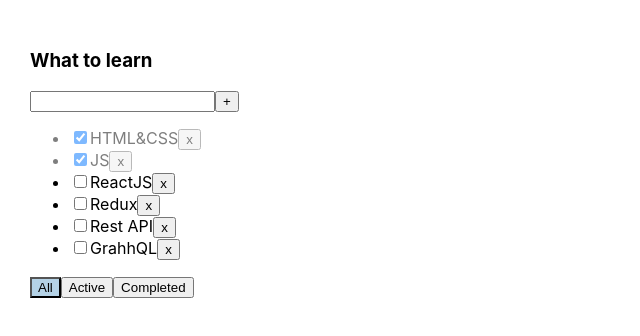
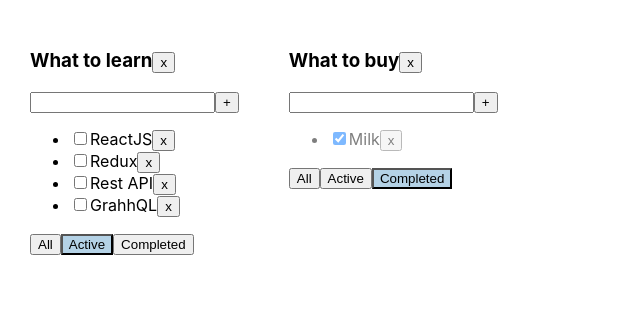
Before and after one commit to faniblim/todolist_2, a React (Create React App) app: page / in a window 1280 px wide. Shown: the top 336 px of the page, without its empty margins (0-640 px from the left). Built offline with nearby package versions, Linux system fonts and the light colour scheme.

Commit message:
todolist_5

```diff
--- a/src/App.tsx
+++ b/src/App.tsx
@@ -1,66 +1,106 @@
-import React, { useState } from "react";
+import React, {useState} from "react";
 import "./App.css";
-import { TaskType, Todolist } from "./Todolist";
-import { v1 } from "uuid";
+import {TaskType, Todolist} from "./Todolist";
+import {v1} from "uuid";
 
 export type FilterValuesType = "all" | "active" | "completed";
+export type TodolistType = {
+    id: string
+    title: string
+    filter: FilterValuesType
+}
+type TaskStateType = {
+    [key: string]: Array<TaskType>
+}
 
 function App() {
-  let [tasks, setTasks] = useState<Array<TaskType>>([
-    { id: v1(), title: "HTML&CSS", isDone: true },
-    { id: v1(), title: "JS", isDone: true },
-    { id: v1(), title: "ReactJS", isDone: false },
-    { id: v1(), title: "Redux", isDone: false },
-    { id: v1(), title: "Rest API", isDone: false },
-    { id: v1(), title: "GrahhQL", isDone: false },
-  ]);
-  console.log(tasks);
 
-  let [filter, setFilter] = useState<FilterValuesType>("all");
-
-  function removeTask(id: string) {
-    let filteredTasks = tasks.filter((t) => t.id !== id);
-    setTasks(filteredTasks);
+    function removeTask(id: string, todolistId: string) {
+        let TodolistTasks = tasks[todolistId];
+        tasks[todolistId] = TodolistTasks.filter(t => t.id !== id);
+        setTasks({...tasks});
     }
 
-  function changeFilter(value: FilterValuesType) {
-    setFilter(value);
+    function addTask(title: string, todolistId: string) {
+        let task = {id: v1(), title: title, isDone: false};
+        let TodolistTasks = tasks[todolistId];
+        tasks[todolistId] = [task, ...TodolistTasks];
+        setTasks({...tasks});
     }
 
-  let tasksFortodolist = tasks;
-  if (filter === "active") {
-    tasksFortodolist = tasks.filter((t) => t.isDone === false);
+    function changeStatus(taskId: string, isDone: boolean, todolistId: string) {
+        let TodolistTasks = tasks[todolistId];
+        let task = TodolistTasks.find((t) => t.id === taskId);
+        if (task) {
+            task.isDone = isDone;
+            setTasks({...tasks});
         }
-  if (filter === "completed") {
-    tasksFortodolist = tasks.filter((t) => t.isDone === true);
     }
 
-  function addTask(title: string) {
-    let task = { id: v1(), title: title, isDone: false };
-    let newTasks = [task, ...tasks];
-    setTasks(newTasks);
+    function changeFilter(value: FilterValuesType, todolistId: string) {
+        let todolist = todolists.find(tl => tl.id === todolistId);
+        if (todolist) {
+            todolist.filter = value;
+            setTodolists([...todolists]);
+        }
     }
 
-  function changeStatus(taskId: string, isDone: boolean) {
-    let task = tasks.find((t) => t.id === taskId);
-    debugger;
-    if (task) {
-      task.isDone = isDone;
-    }
-    setTasks([...tasks]);
+    let todolistId1 = v1();
+    let todolistId2 = v1();
+
+    let [todolists, setTodolists] = useState<Array<TodolistType>>([
+        {id: todolistId1, title: "What to learn", filter: "active"},
+        {id: todolistId2, title: "What to buy", filter: "completed"},
+    ])
+
+    let [tasks, setTasks] = useState<TaskStateType>({
+        [todolistId1]: [
+            {id: v1(), title: "HTML&CSS", isDone: true},
+            {id: v1(), title: "JS", isDone: true},
+            {id: v1(), title: "ReactJS", isDone: false},
+            {id: v1(), title: "Redux", isDone: false},
+            {id: v1(), title: "Rest API", isDone: false},
+            {id: v1(), title: "GrahhQL", isDone: false},
+        ],
+        [todolistId2]: [
+            {id: v1(), title: "Book", isDone: false},
+            {id: v1(), title: "Milk", isDone: true},
+        ]
+    })
+
+    function removeTodolist(id: string) {
+        setTodolists(todolists.filter(tl => tl.id !== id));
+        delete tasks[id];
+        setTasks({...tasks});
     }
 
     return (
         <div className="App">
-      <Todolist
-        title="What to learn"
+            {
+                todolists.map(tl => {
+                    let allTodolistTasks = tasks[tl.id];
+                    let tasksFortodolist = allTodolistTasks;
+
+                    if (tl.filter === "active") {
+                        tasksFortodolist = allTodolistTasks.filter(t => t.isDone === false);
+                    }
+                    if (tl.filter === "completed") {
+                        tasksFortodolist = allTodolistTasks.filter(t => t.isDone === true);
+                    }
+                    return <Todolist
+                        key={tl.id}
+                        id={tl.id}
+                        title={tl.title}
                         tasks={tasksFortodolist}
                         removeTask={removeTask}
                         changeFilter={changeFilter}
                         addTask={addTask}
                         changeTaskStatus={changeStatus}
-        filter={filter}
+                        filter={tl.filter}
+                        removeTodolist={removeTodolist}
                     />
+                })
+            }
         </div>
     );
 }
--- a/src/Todolist.tsx
+++ b/src/Todolist.tsx
@@ -1,5 +1,5 @@
-import React, { ChangeEvent, KeyboardEvent, useState } from "react";
-import { FilterValuesType } from "./App";
+import React, {ChangeEvent, KeyboardEvent, useState} from "react";
+import {FilterValuesType} from "./App";
 
 export type TaskType = {
     id: string;
@@ -8,13 +8,15 @@
 };
 
 export type PropsType = {
+    id: string
     title: string;
     tasks: Array<TaskType>;
-  removeTask: (taskId: string) => void;
-  changeFilter: (value: FilterValuesType) => void;
-  addTask: (title: string) => void;
-  changeTaskStatus: (taskId: string, isDone: boolean) => void;
+    removeTask: (taskId: string, todolistId: string) => void;
+    changeFilter: (value: FilterValuesType, todolistId: string) => void;
+    addTask: (title: string, todolistId: string) => void;
+    changeTaskStatus: (taskId: string, isDone: boolean, todolistId: string) => void;
     filter: FilterValuesType
+    removeTodolist: (id: string) => void;
 };
 
 export function Todolist(props: PropsType) {
@@ -23,10 +25,10 @@
     let [error, setError] = useState<string | null>(null)
 
     const addTask = () => {
-      if (title.trim() !==""){
-        props.addTask(title);
+        if (title.trim() !== "") {
+            props.addTask(title.trim(), props.id);
             setTitle(" ");
-      }  else {
+        } else {
             setError("Title is required")
         }
     };
@@ -42,35 +44,38 @@
         }
     };
 
-  const onAllClickHandler = () => props.changeFilter("all");
-  const onActivelickHandler = () => props.changeFilter("active");
-  const onCompletedClickHandler = () => props.changeFilter("completed");
+    const onAllClickHandler = () => props.changeFilter("all", props.id);
+    const onActivelickHandler = () => props.changeFilter("active", props.id);
+    const onCompletedClickHandler = () => props.changeFilter("completed", props.id);
+    const removeTodolist = () => {
+        props.removeTodolist(props.id)
+    }
 
     return (
         <div>
-      <h3>{props.title}</h3>
+            <h3>{props.title}<button onClick={removeTodolist}>x</button></h3>
             <div>
                 <input
                     value={title}
                     onChange={onChangeHandler}
                     onKeyPress={onKeyPressHandler}
-          className={error?"error":""}
+                    className={error ? "error" : ""}
                 />
                 <button onClick={addTask}>+</button>
                 {error && <div className="error-message">{error}</div>}
             </div>
             <ul>
                 {props.tasks.map((t) => {
-          const onClickHandler = () => props.removeTask(t.id);
+                    const onClickHandler = () => props.removeTask(t.id, props.id);
                     const onChangeHandler = (e: ChangeEvent<HTMLInputElement>) => {
                         // let newIsDoneValue = e.currentTarget.checked;
-            props.changeTaskStatus(t.id, e.currentTarget.checked);
+                        props.changeTaskStatus(t.id, e.currentTarget.checked, props.id);
                     };
                     return (
-            <li key={t.id} className={t.isDone ? "is-done" : ""} >
+                        <li key={t.id} className={t.isDone ? "is-done" : ""}>
                             <input type="checkbox"
                                    onChange={onChangeHandler}
-              checked={t.isDone} />
+                                   checked={t.isDone}/>
                             <span>{t.title}</span>
                             <button onClick={onClickHandler}>x</button>
                         </li>
@@ -79,11 +84,14 @@
             </ul>
             <div>
                 <button className={props.filter === 'all' ? "active-filter" : ""}
-        onClick={onAllClickHandler}>All</button>
+                        onClick={onAllClickHandler}>All
+                </button>
                 <button className={props.filter === 'active' ? "active-filter" : ""}
-        onClick={onActivelickHandler}>Active</button>
+                        onClick={onActivelickHandler}>Active
+                </button>
                 <button className={props.filter === 'completed' ? "active-filter" : ""}
-        onClick={onCompletedClickHandler}>Completed</button>
+                        onClick={onCompletedClickHandler}>Completed
+                </button>
             </div>
         </div>
     );
```
Lines whose indentation alone changed are shown as unchanged.
